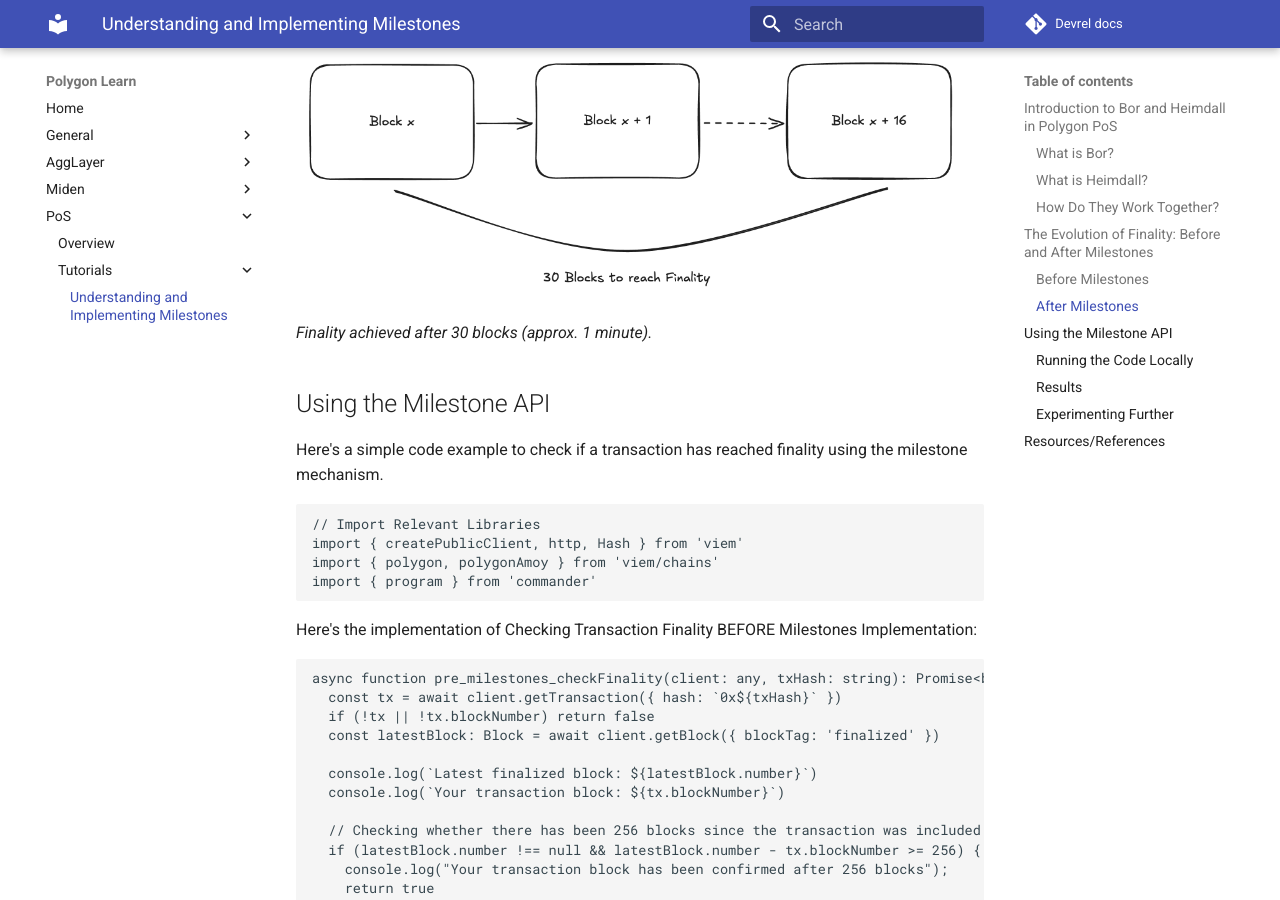
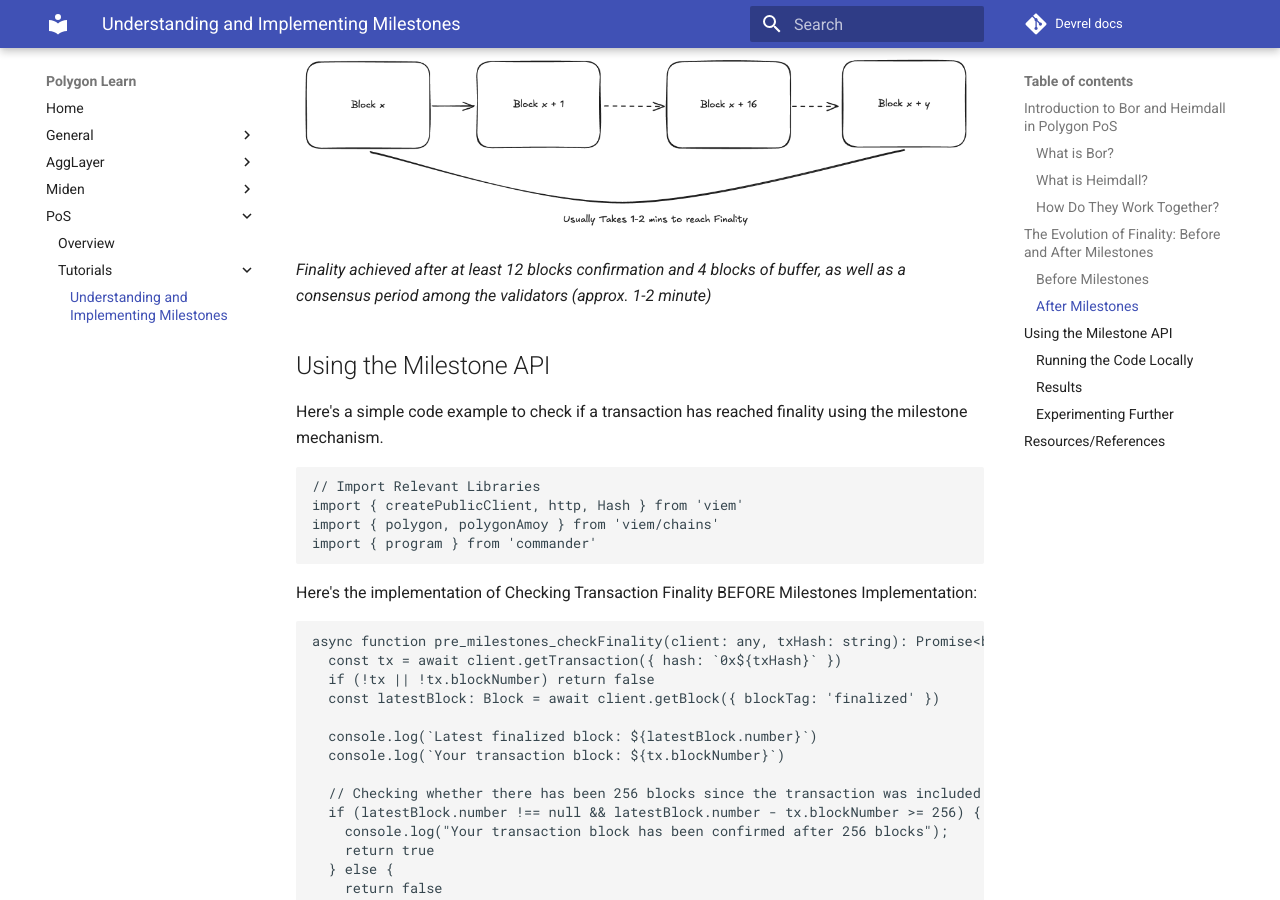
Before and after one commit to 0xPolygon/devrel-docs, an MkDocs documentation site: the page built from docs/pos/tutorials/milestones.md, in a window 1280 px wide and 900 px high, scrolled down 2693 px. Built offline with MkDocs 1.6.1 and Material for MkDocs 9.7.7, drawn with Linux system fonts in a browser that asks for light colours; comment, search, counter and statistics services are not loaded.

Commit message:
updating milestones graph

```diff
--- a/docs/pos/tutorials/milestones.md
+++ b/docs/pos/tutorials/milestones.md
@@ -83,8 +83,7 @@
 
 ![Finality After Milestones](../../images/milestones_03.png)
 
-_Finality achieved after 30 blocks (approx. 1 minute)._
-
+_Finality achieved after at least 12 blocks confirmation and 4 blocks of buffer, as well as a consensus period among the validators (approx. 1-2 minute)_
 ## Using the Milestone API
 
 Here's a simple code example to check if a transaction has reached finality
```
Also changed, not shown: docs/images/milestones_03.png.
